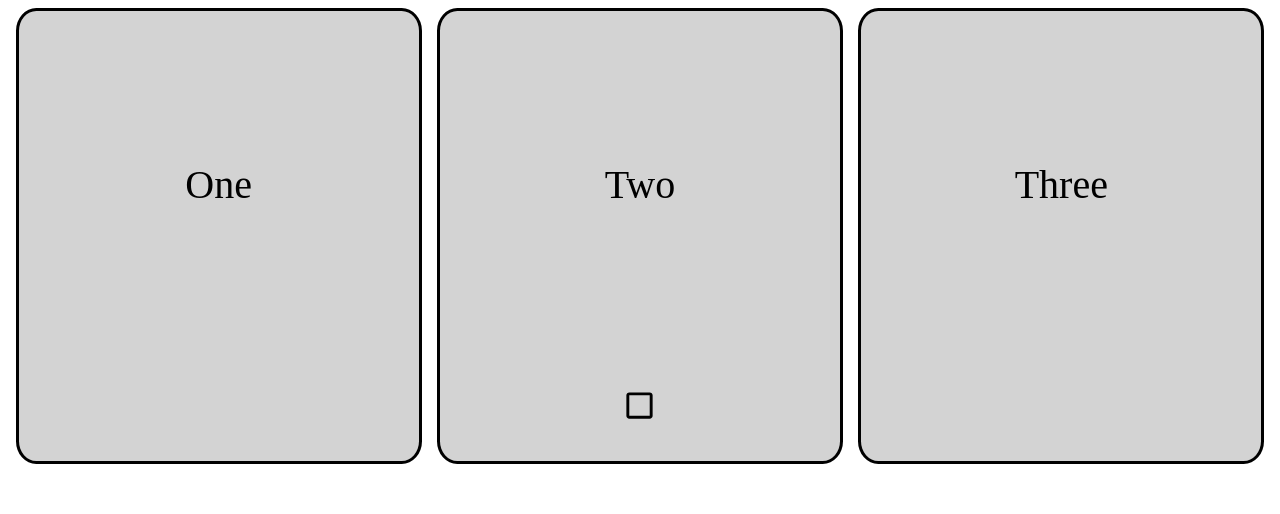
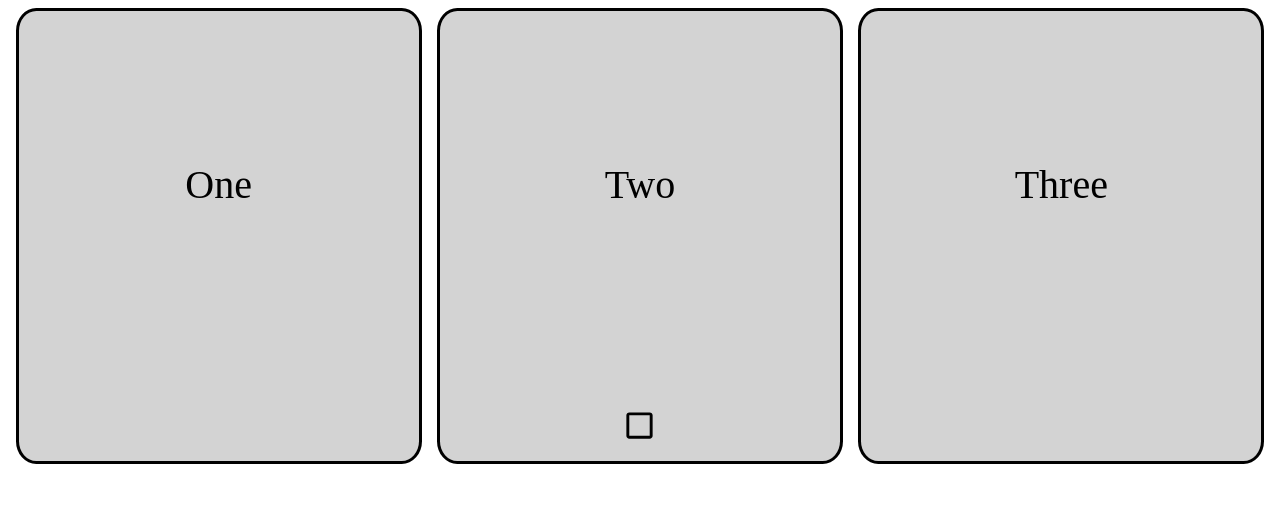
Before and after one commit to chetanchilhate/react-projects, a React (Vite) app in the folder first-react-app/: page / in a window 1280 px wide. Shown: the top 514 px of the page. Built offline with nearby package versions, Linux system fonts and the light colour scheme.

Commit message:
styling changes

```diff
--- a/first-react-app/src/App.css
+++ b/first-react-app/src/App.css
@@ -4,12 +4,16 @@
 }
 
 .card {
-  height: 300px;
+  height: 450px;
   width: 400px;
   background-color: lightgrey;
   text-align: center;
   border: 3px solid black;
   border-radius: 5%;
   font-size: 40px;
-  padding-top: 150px;
+  position: relative;
 }
+
+.content {
+  margin-top: 150px;
+}
--- a/first-react-app/src/App.jsx
+++ b/first-react-app/src/App.jsx
@@ -71,14 +71,20 @@ function App() {
   return (
     <>
       <div className="container">
-        <div className="card">{fixedCard}</div>
         <div className="card">
-          {carousel[0]}
-          <FreezeCheckox
-            handleFreezeCheckboxClick={handleFreezeCheckboxClick}
-          />
+          <div className="content">{fixedCard}</div>
         </div>
-        <div className="card">{carousel[1]}</div>
+        <div className="card">
+          <div className="content">
+            {carousel[0]}
+            <FreezeCheckox
+              handleFreezeCheckboxClick={handleFreezeCheckboxClick}
+            />
+          </div>
+        </div>
+        <div className="card">
+          <div className="content">{carousel[1]}</div>
+        </div>
       </div>
       <NavButton
         navSize={NAV_SIZE}
--- a/first-react-app/src/components/FreezeCheckbox.css
+++ b/first-react-app/src/components/FreezeCheckbox.css
@@ -1,6 +1,8 @@
 .md-checkbox {
-  margin-top: 180px;
+  margin-top: 200px;
+  height: 35px;
   font-size: 35px;
+  text-align: center;
   @media (max-width:768px)  {
     display: none;
    }
```
